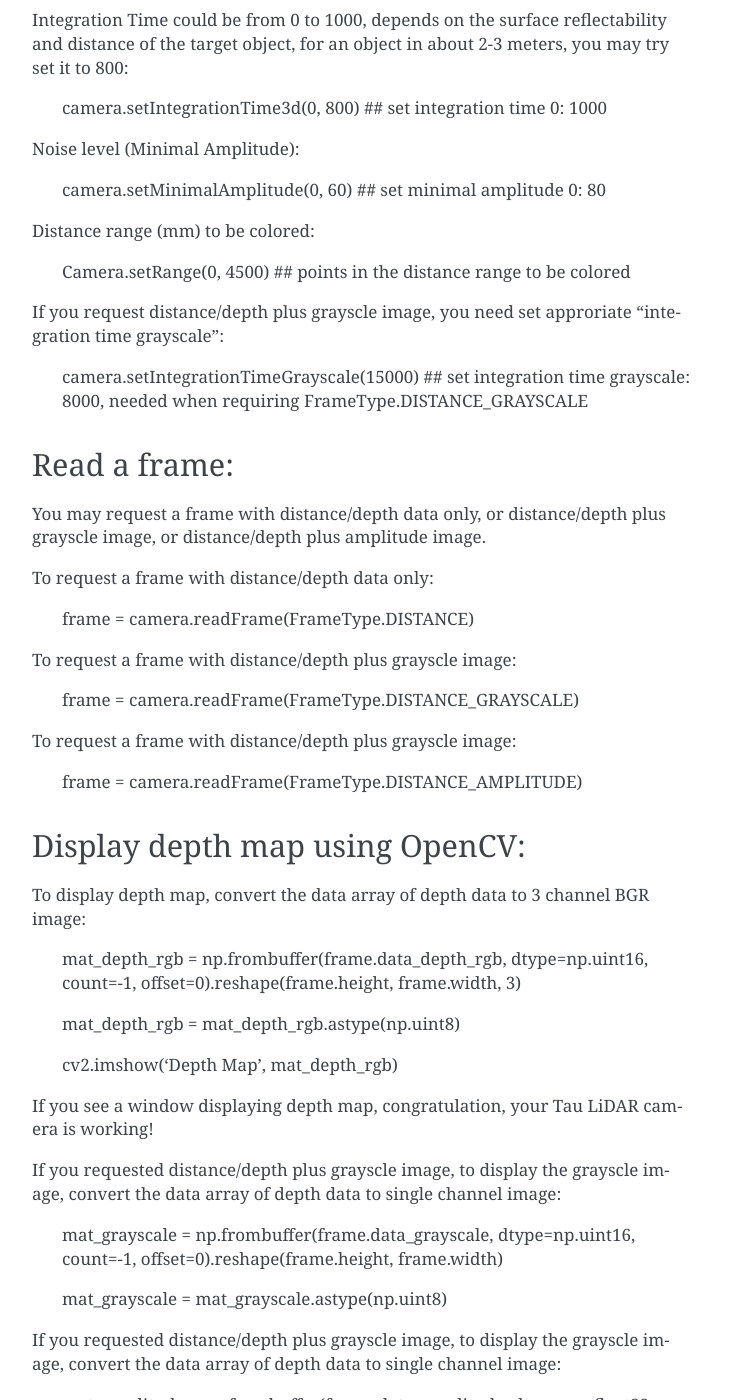
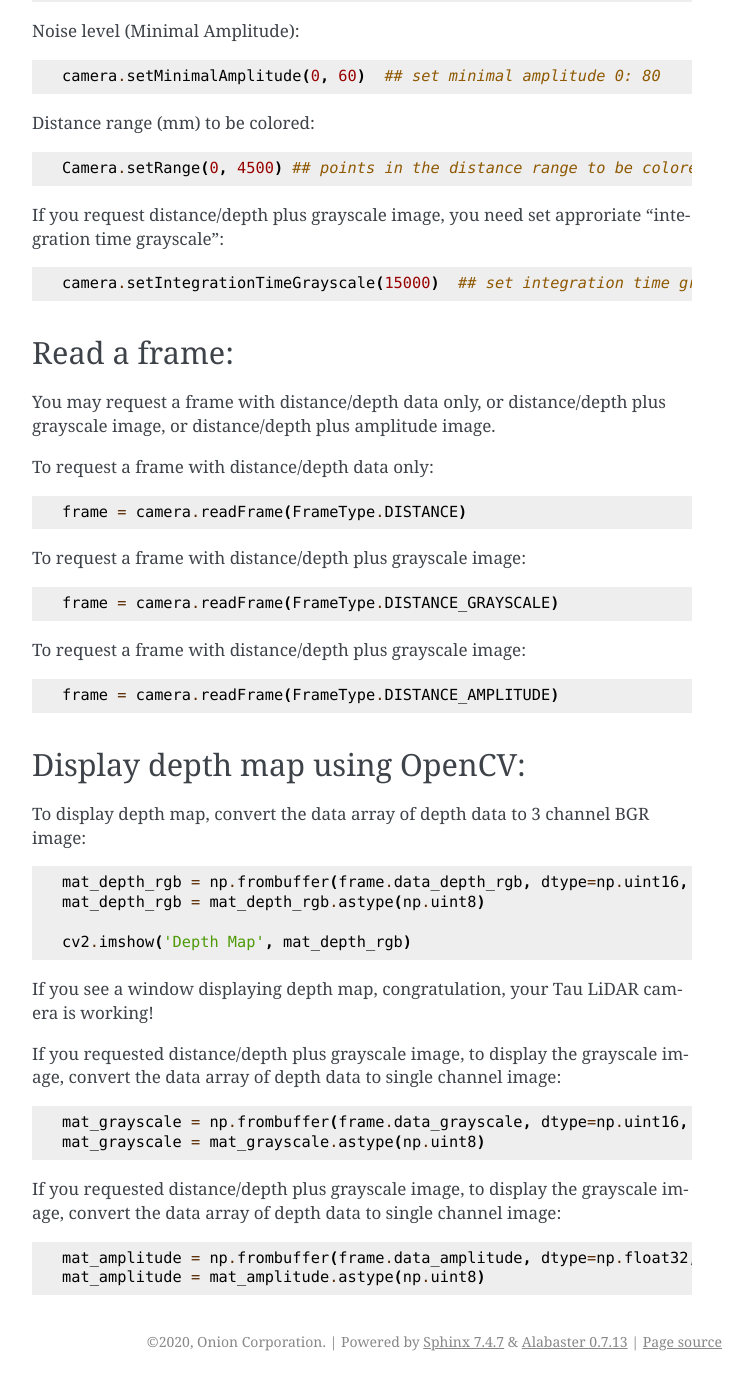
Before and after one commit to OnionIoT/tau-lidar-camera, a Sphinx documentation site: the page built from docs/quickstart.rst, in a window 1280 px wide and 1400 px high, scrolled down 1182 px. Shown: the whole window, without its empty margins (388-1141 px from the left). Built offline with Sphinx 7.4.7, drawn with Linux system fonts in a browser that asks for light colours; some of the changed text lies outside the part shown.

Commit message:
fixed code block formatting

```diff
--- a/docs/quickstart.rst
+++ b/docs/quickstart.rst
@@ -10,12 +10,11 @@ Imports:
 
 Before you start, you need import some TauLiDar libraries:
 
+.. code-block:: python
+
    from TauLidarCommon.frame import FrameType, Frame
-
    from TauLidarCamera.camera import Camera
-
    from TauLidarCamera.constants import VALUE_20MHZ
-
    from TauLidarCommon.color import ColorMode
 
 
@@ -23,62 +22,77 @@ Open Camera:
 ------------
 Call static method of Camera to open an instance:
 
+.. code-block:: python
+
    camera = Camera.open()
 
 Query camera info:
 ------------------
 You may verify if the camera connected correctly by checking the camera info:
 
+.. code-block:: python
+
    cameraInfo = camera.info()
 
    print("\nToF camera opened successfully:")
-
    print("    model:      %s" % cameraInfo.model)
-
    print("    firmware:   %s" % cameraInfo.firmware)
-
    print("    uid:        %s" % cameraInfo.uid)
-
    print("    resolution: %s" % cameraInfo.resolution)
-
    print("    port:       %s" % cameraInfo.port)
 
 Set parameters:
 ---------------
 For multiple cameras, you may set them work in different channels, however if you have only one, set it to 0:
 
-   camera.setModulationChannel(0)             ## autoChannelEnabled: 0, channel: 0
+.. code-block:: python
 
-Integration Time could be from 0 to 1000, depends on the surface reflectability and distance of the target object, for an object in about 2-3 meters, you may try set it to 800:
+   camera.setModulationChannel(0) ## autoChannelEnabled: 0, channel: 0
 
-   camera.setIntegrationTime3d(0, 800)        ## set integration time 0: 1000
+Integration Time could be from 0 to 1000, depends on the surface reflectivity and distance of the target object, for an object in about 2-3 meters, you may try set it to 800:
+
+.. code-block:: python
+
+   camera.setIntegrationTime3d(0, 800)  ## set integration time 0: 1000
 
 Noise level (Minimal Amplitude):
 
-   camera.setMinimalAmplitude(0, 60)          ## set minimal amplitude 0: 80
+.. code-block:: python
+
+   camera.setMinimalAmplitude(0, 60)  ## set minimal amplitude 0: 80
 
 Distance range (mm)  to be colored:
 
-   Camera.setRange(0, 4500)                   ## points in the distance range to be colored
+.. code-block:: python
 
-If you request distance/depth plus grayscle image, you need set approriate "integration time grayscale":
+   Camera.setRange(0, 4500) ## points in the distance range to be colored
+
+If you request distance/depth plus grayscale image, you need set approriate "integration time grayscale":
+
+.. code-block:: python
 
    camera.setIntegrationTimeGrayscale(15000)  ## set integration time grayscale: 8000, needed when requiring FrameType.DISTANCE_GRAYSCALE
 
 Read a frame:
 -------------
 
-You may request a frame with distance/depth data only, or distance/depth plus grayscle image, or distance/depth plus amplitude image.
+You may request a frame with distance/depth data only, or distance/depth plus grayscale image, or distance/depth plus amplitude image.
 
 To request a frame with distance/depth data only:
 
+.. code-block:: python
+
    frame = camera.readFrame(FrameType.DISTANCE)
 
-To request a frame with distance/depth plus grayscle image:
+To request a frame with distance/depth plus grayscale image:
+
+.. code-block:: python
 
    frame = camera.readFrame(FrameType.DISTANCE_GRAYSCALE)
 
-To request a frame with distance/depth plus grayscle image:
+To request a frame with distance/depth plus grayscale image:
+
+.. code-block:: python
 
    frame = camera.readFrame(FrameType.DISTANCE_AMPLITUDE)
 
@@ -87,22 +101,25 @@ Display depth map using OpenCV:
 
 To display depth map, convert the data array of depth data to 3 channel BGR image:
 
+.. code-block:: python
+
    mat_depth_rgb = np.frombuffer(frame.data_depth_rgb, dtype=np.uint16, count=-1, offset=0).reshape(frame.height, frame.width, 3)
-
    mat_depth_rgb = mat_depth_rgb.astype(np.uint8)
 
    cv2.imshow('Depth Map', mat_depth_rgb)
 
 If you see a window displaying depth map, congratulation, your Tau LiDAR camera is working!
 
-If you requested distance/depth plus grayscle image, to display the grayscle image, convert the data array of depth data to single channel image:
+If you requested distance/depth plus grayscale image, to display the grayscale image, convert the data array of depth data to single channel image:
+
+.. code-block:: python
 
    mat_grayscale = np.frombuffer(frame.data_grayscale, dtype=np.uint16, count=-1, offset=0).reshape(frame.height, frame.width)
-
    mat_grayscale = mat_grayscale.astype(np.uint8)
 
-If you requested distance/depth plus grayscle image, to display the grayscle image, convert the data array of depth data to single channel image:
+If you requested distance/depth plus grayscale image, to display the grayscale image, convert the data array of depth data to single channel image:
+
+.. code-block:: python
 
    mat_amplitude = np.frombuffer(frame.data_amplitude, dtype=np.float32, count=-1, offset=0).reshape(frame.height, frame.width)
-
    mat_amplitude = mat_amplitude.astype(np.uint8)
```
